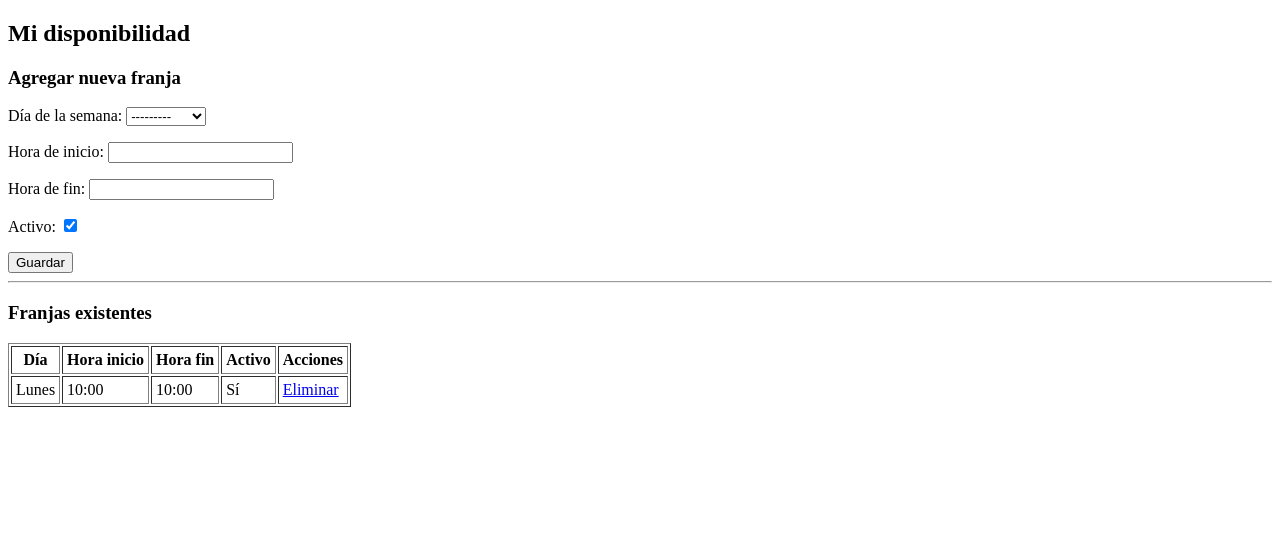
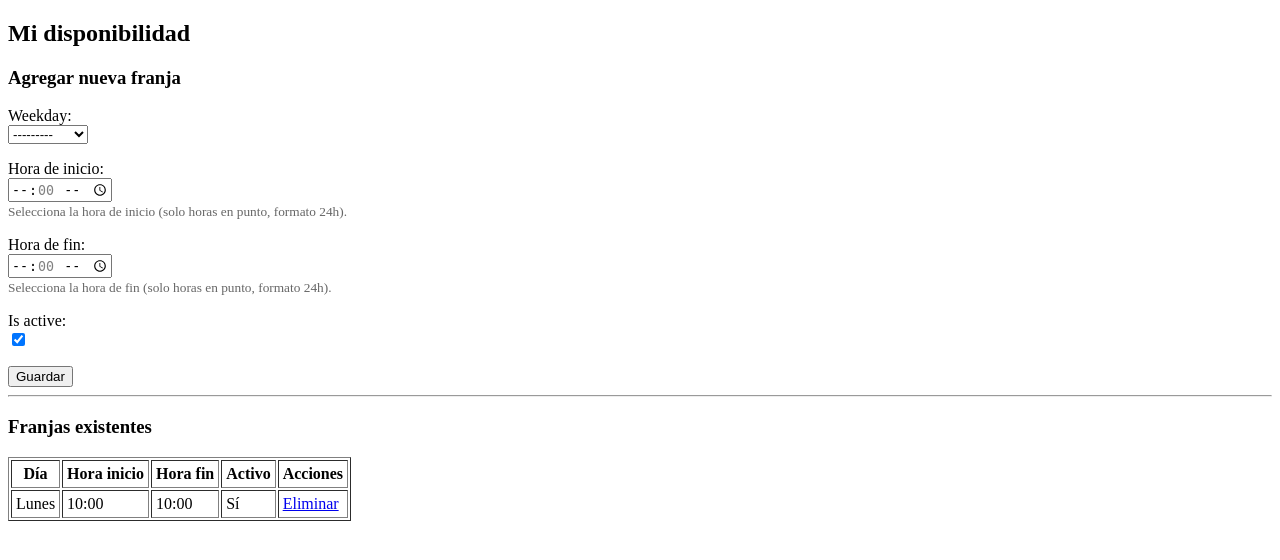
Before and after one commit to jaco8ar/SaludConectada, a Django app: template templates/scheduling/doctor_availability.html in a window 1280 px wide. Shown: the part 108-668 px from the top of the page. Run offline with Django 5.2, Linux system fonts and the light colour scheme; the template is opened without the code that fills it: values that come from a table or form of the project are taken from there, others are empty; tables that the repository leaves empty hold one stand-in row (values such as "Sample post").

Commit message:
reformando horas inicio/fin en formulario de disponibilidad

```diff
--- a/scheduling/forms.py
+++ b/scheduling/forms.py
@@ -73,22 +73,56 @@
 class DoctorAvailabilityForm(forms.ModelForm):
     class Meta:
         model = DoctorAvailability
-        fields = ("weekday", "start_time", "end_time", "is_active")
-        labels = {
-            "weekday": "Día de la semana",
-            "start_time": "Hora de inicio",
-            "end_time": "Hora de fin",
-            "is_active": "Activo",
+        fields = ["weekday", "start_time", "end_time", "is_active"]
+        widgets = {
+            "weekday": forms.Select(),
+            "start_time": forms.TimeInput(
+                format="%H:%M",
+                attrs={
+                    "type": "time",   # selector nativo de hora
+                    "step": 3600,     # 3600s = 1 hora → solo horas en punto
+                    # no ponemos min/max para permitir 24h (madrugada incluida)
+                },
+            ),
+            "end_time": forms.TimeInput(
+                format="%H:%M",
+                attrs={
+                    "type": "time",
+                    "step": 3600,
+                },
+            ),
         }
+
+    def __init__(self, *args, **kwargs):
+        super().__init__(*args, **kwargs)
+        self.fields["start_time"].label = "Hora de inicio"
+        self.fields["end_time"].label = "Hora de fin"
+        self.fields["start_time"].help_text = "Selecciona la hora de inicio (solo horas en punto, formato 24h)."
+        self.fields["end_time"].help_text = "Selecciona la hora de fin (solo horas en punto, formato 24h)."
 
     def clean(self):
         cleaned_data = super().clean()
         start = cleaned_data.get("start_time")
         end = cleaned_data.get("end_time")
 
-        if start and end and start >= end:
-            raise forms.ValidationError(
-                "La hora de inicio debe ser menor que la hora de fin."
+        # Validar que haya datos
+        if not start or not end:
+            return cleaned_data
+
+        # 1) La hora de fin debe ser mayor que la de inicio
+        if start >= end:
+            self.add_error("end_time", "La hora de fin debe ser mayor que la de inicio.")
+
+        # 2) Solo horas en punto (minutos = 0, segundos = 0 si aplica)
+        if start.minute != 0 or getattr(start, "second", 0) != 0:
+            self.add_error(
+                "start_time",
+                "La hora de inicio debe ser una hora en punto (por ejemplo 08:00, 14:00, 23:00)."
+            )
+        if end.minute != 0 or getattr(end, "second", 0) != 0:
+            self.add_error(
+                "end_time",
+                "La hora de fin debe ser una hora en punto (por ejemplo 09:00, 15:00, 00:00)."
             )
 
         return cleaned_data
--- a/templates/scheduling/doctor_availability.html
+++ b/templates/scheduling/doctor_availability.html
@@ -6,7 +6,27 @@
   <h3>Agregar nueva franja</h3>
   <form method="post">
     {% csrf_token %}
-    {{ form.as_p }}
+
+    {% for field in form %}
+      <p>
+        {{ field.label_tag }}<br>
+
+        {% if field.errors %}
+          <span style="color: red;">
+            {% for error in field.errors %}
+              {{ error }}<br>
+            {% endfor %}
+          </span><br>
+        {% endif %}
+
+        {{ field }}
+
+        {% if field.help_text %}
+          <br><small style="color: #666;">{{ field.help_text|safe }}</small>
+        {% endif %}
+      </p>
+    {% endfor %}
+
     <button type="submit">Guardar</button>
   </form>
 
```
